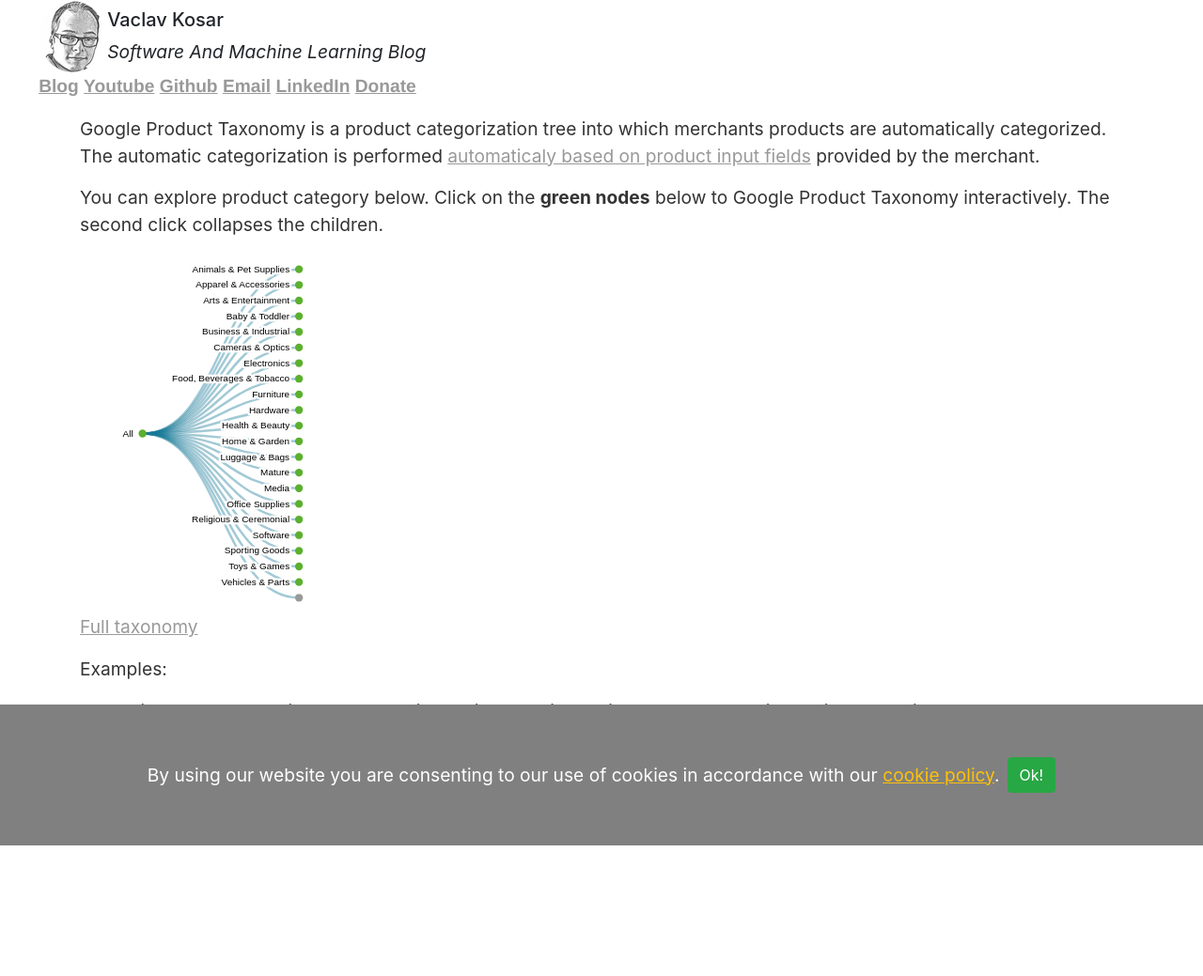
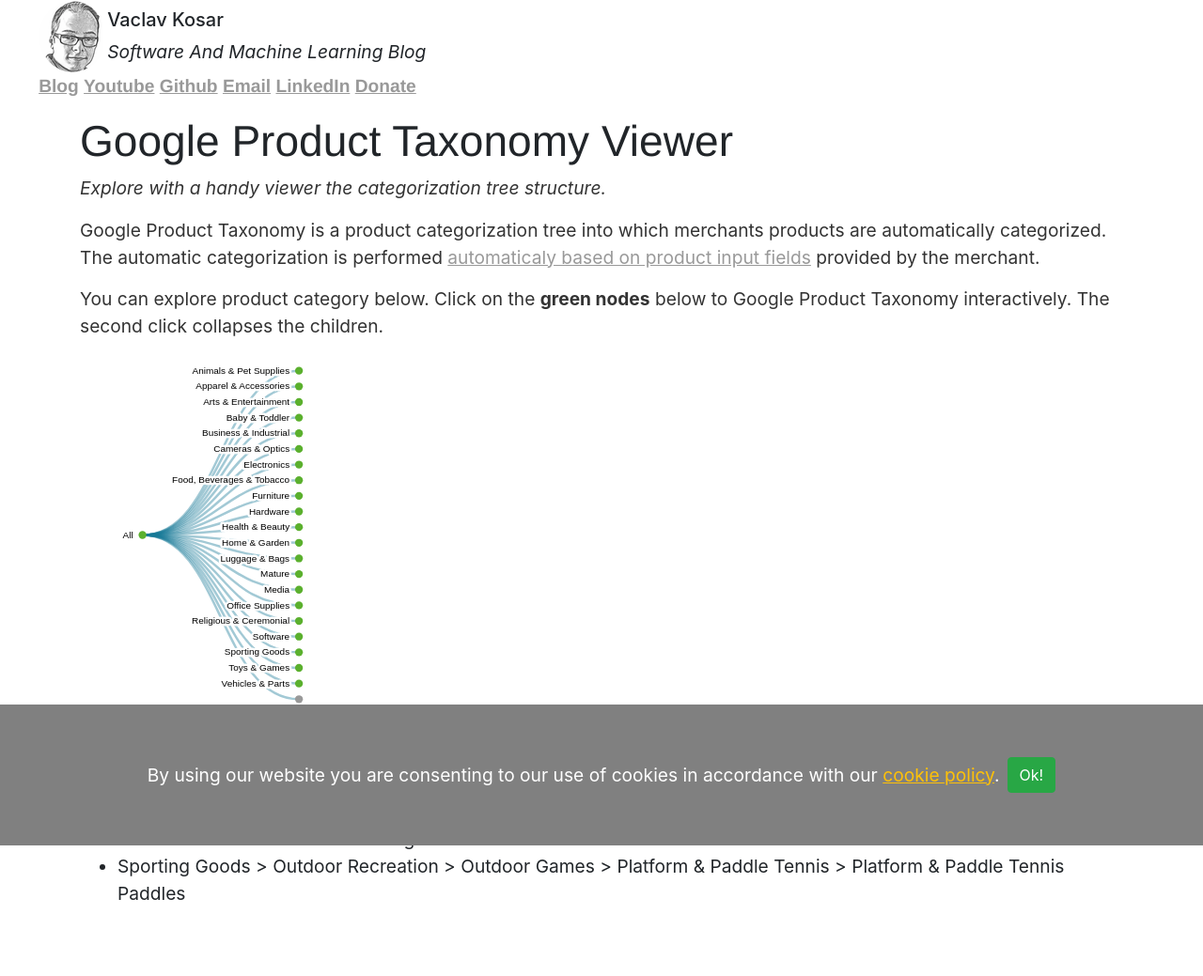
Before and after one commit to vackosar/vackosar.github.io, a Jekyll site: the page built from google-product-taxonomy-viewer.md, in a window 1280 px wide. Shown: the whole page at 94% size. Built offline with Jekyll 4.4.1, drawn with Linux system fonts in a browser that asks for light colours; before the commit the page ends 931 px from its top, so only the background shows below that.

Commit message:
title and description

```diff
--- a/google-product-taxonomy-viewer.md
+++ b/google-product-taxonomy-viewer.md
@@ -2,9 +2,14 @@
 layout: default
 title: "Google Product Taxonomy Viewer"
 date: 2021-04-16
-description: Interactive viewer for Google Product categorization tree.
+description: Explore with a handy viewer the categorization tree structure.
 image: /images/automatic-taxonomy.png
 ---
+
+# {{ page.title }}
+
+<i>{{ page.description }}</i>
+
 
 Google Product Taxonomy is a product categorization tree into which merchants products are automatically categorized.
 The automatic categorization is performed [automaticaly based on product input fields](https://support.google.com/merchants/answer/6324436?hl=en) provided by the merchant.
@@ -18,7 +23,7 @@
 <small id="d3noScript">
     Loading taxonomy viewer...
 </small>
-<svg id="d3view" style="width: 90%; height: auto; overflow: scroll;"></svg>
+<svg id="d3view" style="width: 90%; height: auto; overflow: auto;"></svg>
 
 
 [Full taxonomy](http://google.com/basepages/producttype/taxonomy.en-US.txt)
```
